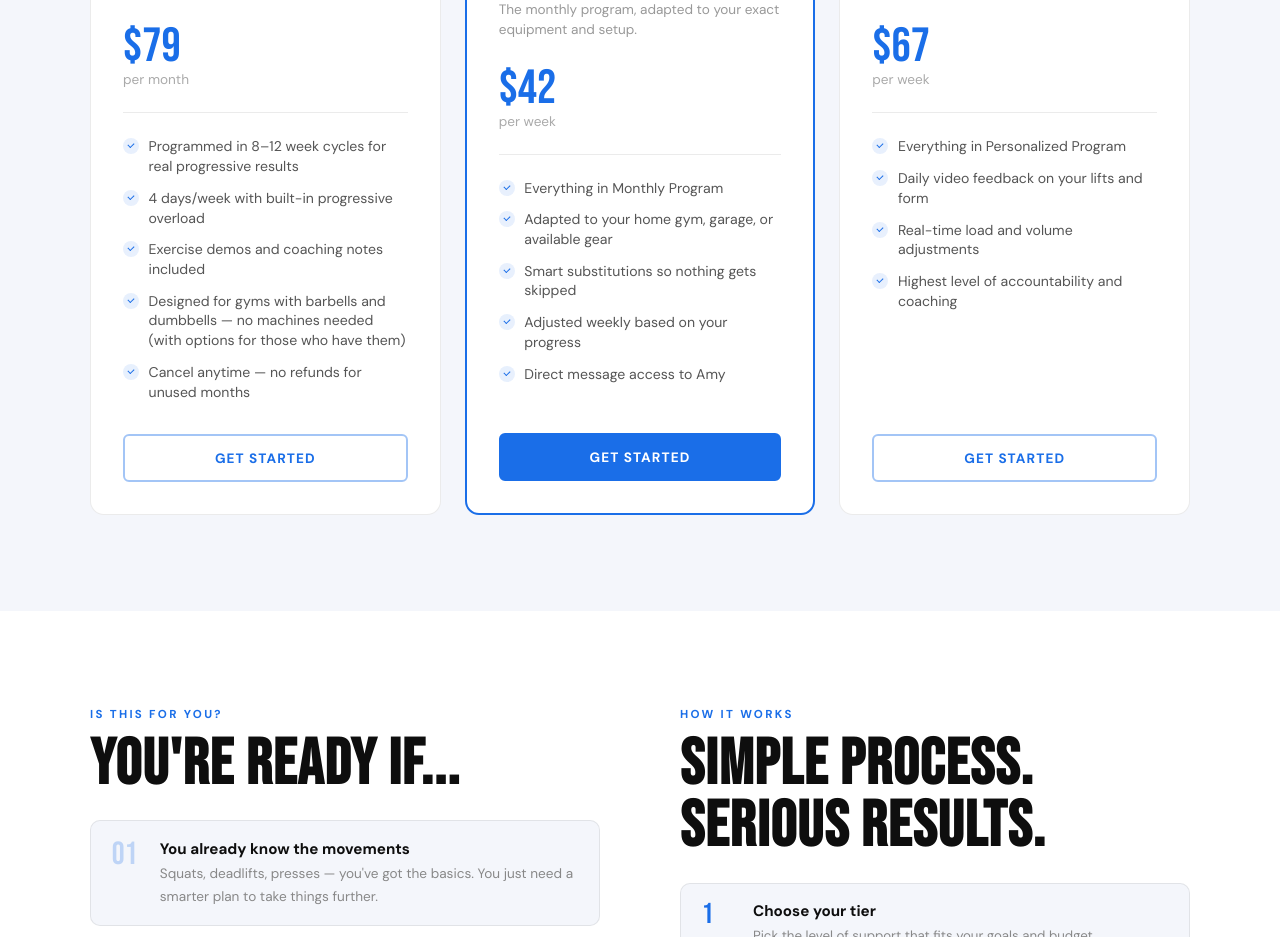
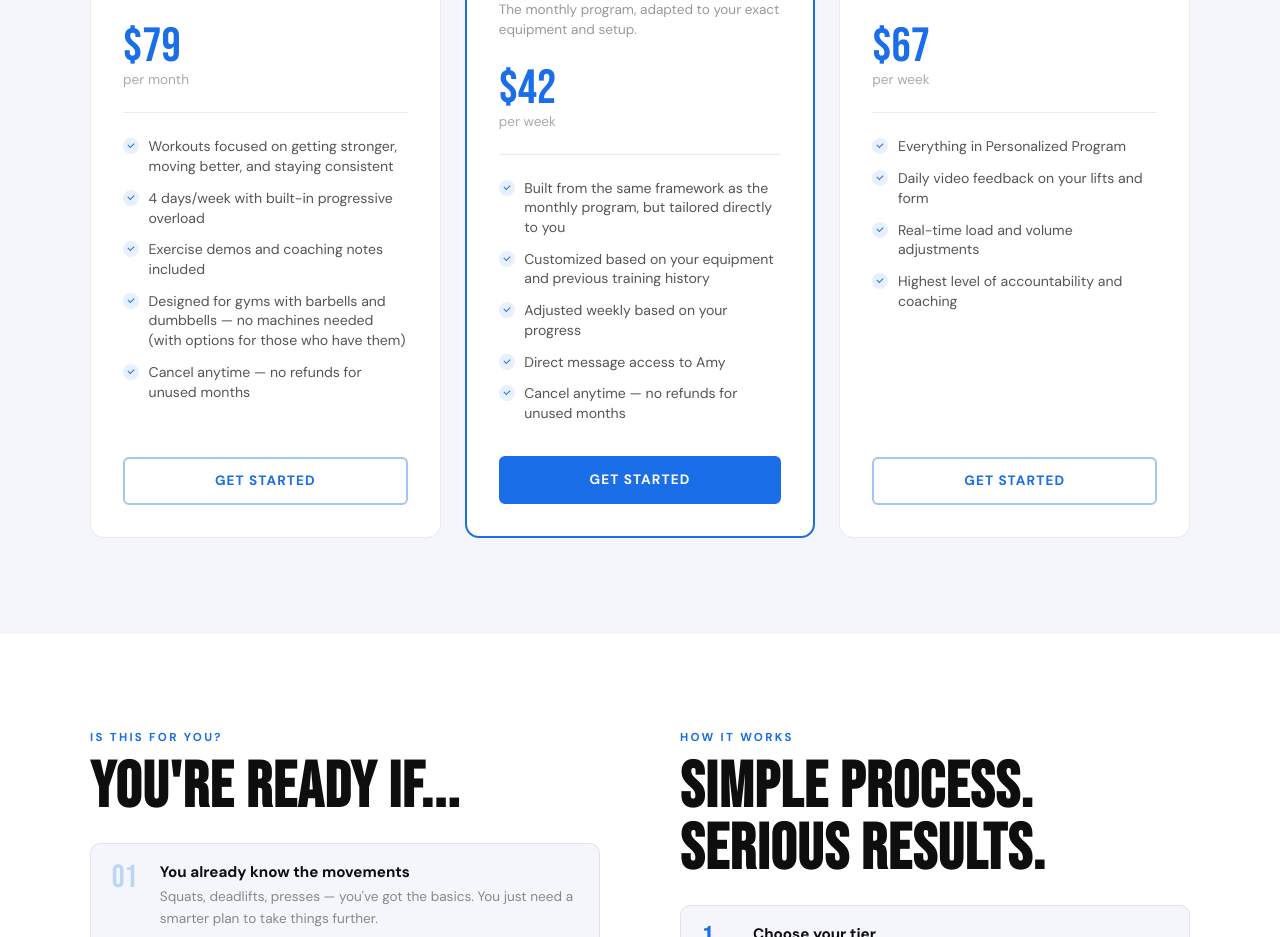
Before and after one commit to AmyWitt/amy-witt-coaching, a React (Vite) app: page / in a window 1280 px wide. Shown: the part 4280-5217 px from the top of the page. Built offline with nearby package versions, Linux system fonts and the light colour scheme.

Commit message:
Update App.jsx

```diff
--- a/src/App.jsx
+++ b/src/App.jsx
@@ -191,7 +191,7 @@ const packages = [
     price: '$79',
     period: 'per month',
     features: [
-      'Programmed in 8–12 week cycles for real progressive results',
+      'Workouts focused on getting stronger, moving better, and staying consistent',
       '4 days/week with built-in progressive overload',
       'Exercise demos and coaching notes included',
       'Designed for gyms with barbells and dumbbells — no machines needed (with options for those who have them)',
@@ -206,11 +206,11 @@ const packages = [
     price: '$42',
     period: 'per week',
     features: [
-      'Everything in Monthly Program',
-      'Adapted to your home gym, garage, or available gear',
-      'Smart substitutions so nothing gets skipped',
+      'Built from the same framework as the monthly program, but tailored directly to you',
+      'Customized based on your equipment and previous training history',
       'Adjusted weekly based on your progress',
       'Direct message access to Amy',
+      'Cancel anytime — no refunds for unused months',
     ],
     link: STRIPE.personalized,
     featured: true,
```
